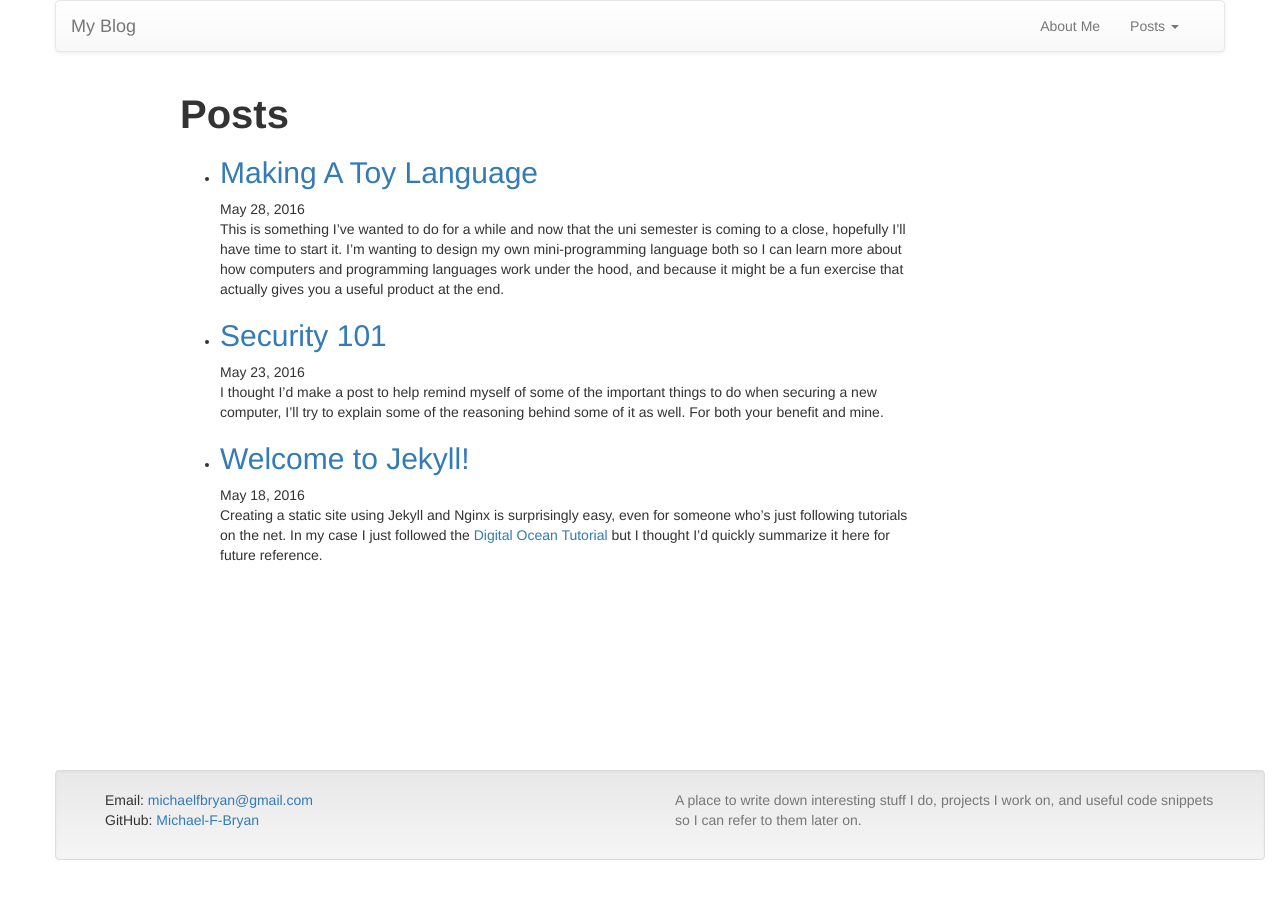
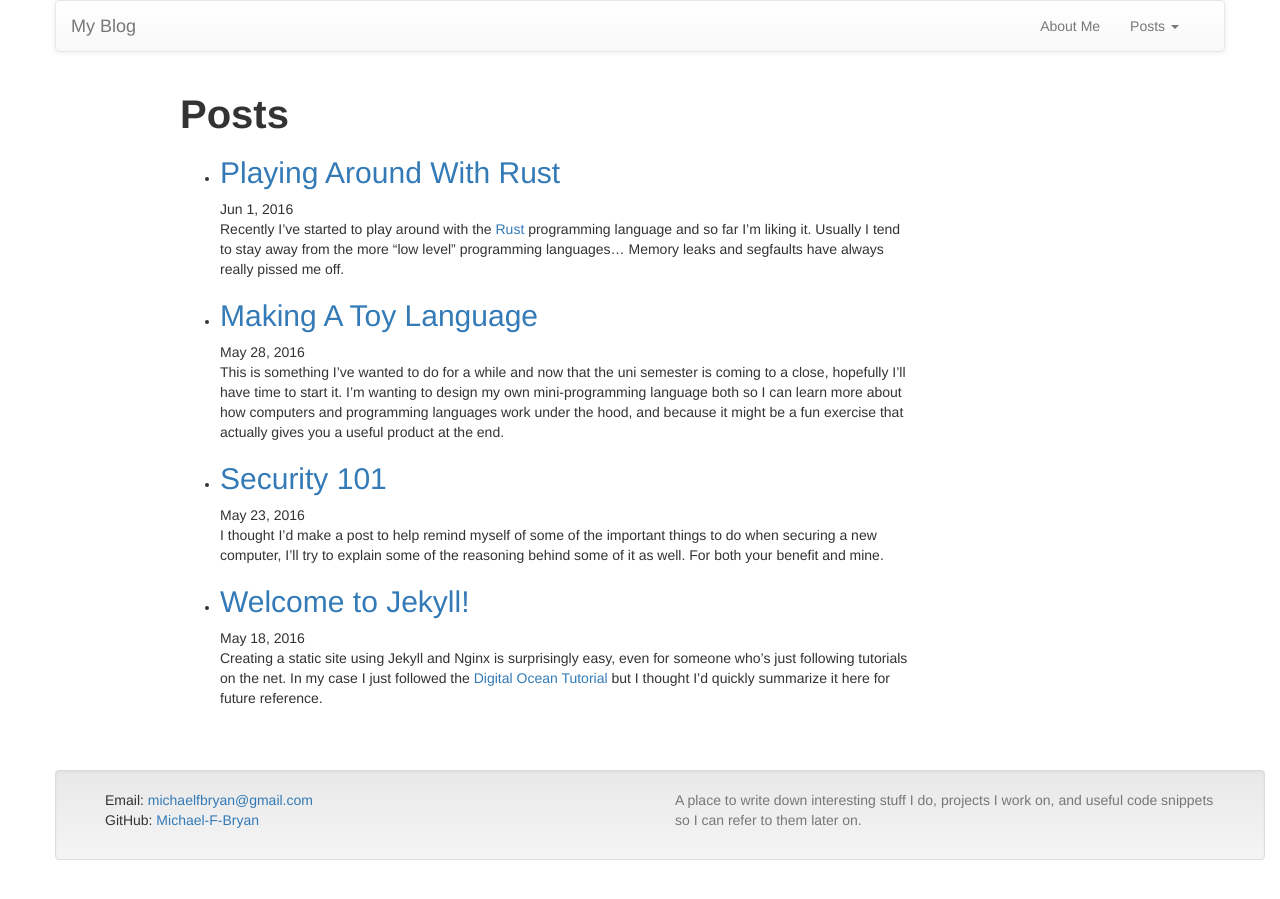
Before and after one commit to Michael-F-Bryan/jekyll-blog, a Jekyll site: the page built from index.html, in a window 1280 px wide. Built offline with Jekyll 4.4.1, drawn with Linux system fonts in a browser that asks for light colours; nearby versions of some CDN libraries; the list of posts is cut into pages by our own code; some of the changed lines change nothing that is shown.

Commit message:
Created a Rust echo server post

```diff
--- /dev/null
+++ b/_posts/2016-06-01-playing-with-rust.md
@@ -0,0 +1,294 @@
+---
+layout: post
+title:  "Playing Around With Rust"
+date:   2016-06-01 12:17 +0800
+tags: rust how-to
+---
+
+Recently I've started to play around with the [Rust][rust] programming
+language and so far I'm liking it. Usually I tend to stay away from the more
+"low level" programming languages... Memory leaks and segfaults have always
+really pissed me off.
+
+Rust is different though, from the ground up it's been designed with safety in
+mind. It's impossible to get into a situation where you're trying to read from
+a null pointer or access memory that doesn't belong to your program. Instead
+the compiler just yells at you.
+
+So for a bit of fun I thought I'd make a simple echo server. This is just a
+program that'll sit on a particular port and then any messages that it recieves
+are just sent back to the client.
+
+Imports
+-------
+
+First we do a bunch of imports. Note that Rust uses the `use` key word here.
+
+{% highlight rust linenos %}
+// Get stuff from the std library
+use std::net::{TcpListener, TcpStream, Ipv4Addr};
+use std::thread;
+use std::str;
+
+// traits
+use std::io::Read;
+use std::io::Write;
+}
+{% endhighlight %}
+
+The first section should be fairly intuitive, I'm just importing the
+TcpListener, TcpStream and Ipv4Addr structs from the std::net module. I'm also
+directly importing the std::thread and std::str modules.
+
+Next I'm importing two `traits`, `std::io::Read` and `std::io::Write`. Think of
+these like interfaces in Java. Anything that uses these traits must implement
+the methods specified by Write and Read. When you import these traits, anything
+that has been specified to use them (in this case the `TcpStream`) struct, will
+automagically be able to use the appropriate methods.
+
+In this case we just want the `read()` and `write()` methods so we can read
+and write to the TCP socket stream that is created every time someone connects
+to our server.
+
+
+Client Handler
+--------------
+
+Because I'm throwing each incoming connection into it's own thread, we need to
+implement a function that will handle this connection. That's up next.
+
+{% highlight rust linenos %}
+/// Create a handler function that will take a TCP socket/stream,
+/// read from it, store the read message in a 512 byte buffer,
+/// then echo it back to the client.
+fn handle_client(mut stream: TcpStream) {
+    // Get the peer's ip and port and print them to the
+    // screen
+    let peer = stream.peer_addr().unwrap();
+    println!("Connection received from {}:{}\n", peer.ip(), peer.port());
+
+    let mut buf = [0; 512]; // Create a buffer for ourselves
+
+    let m = stream.read(&mut buf).unwrap();
+
+    // Turn the message from a byte array to a string and
+    // print it
+    let msg = str::from_utf8(&buf[0..m]).unwrap().trim();
+    println!("Received: {}", &msg);
+
+    // Echo the message back to the client
+    let bytes_sent = stream.write(&msg.as_bytes()).unwrap();
+    println!("{} bytes sent to client", &bytes_sent);
+    println!("");
+}
+{% endhighlight %}
+
+The first thing you see in that code snippet is a bunch of lines all starting
+off with `///`. These are a special type of comment called `doc comments`. They
+are similar to docstrings in python where the language gives you the ability to
+annotate your code so that others (maybe you in 6 months time) are able to find
+out how to use it at a glance, and possibly see some examples of it's use.
+Rust's package manager, `cargo`, can then read through all of your source code
+and turn your doc comments, function signatures, struct definitions and more
+into automatically generated html documentation. Think of it like writing
+documentation without the writing.
+
+The handler is actually fairly simple, but for those who are unfamiliar or new
+to Rust, it's probably pretty intimidating. First we're getting our client's
+address and printing it to the screen, the `.unwrap()` on line 7 is because
+there's the chance that the function might fail, so instead of returning the
+raw result Rust will give us a special `Result`. This result can either be the
+thing we asked for or an error code. In this case we're almost certain that
+the peer exists (they sent us a request after all), so we're assuming we'll
+never get an error and just assigning the result directly to `peer`. Next we
+print our `peer`'s `ip()` and `port()` to the screen.
+
+Next we create a buffer with space for 512 bytes, because almost all requests
+are significantly smaller than 512 bytes this shouldn't be an issue. The
+`stream.read(&mut buf)` call will pass the `stream.read()` function a mutable
+reference to our buffer, then it'll fill the buffer with the first 512 bytes of
+our client's request.
+
+The reason we have to explicitly pass a mutable reference to the
+`stream.read()` function is because of the way Rust ensures memory safety.
+Basically, in order to prevent multiple functions/threads/processes/whatever
+from editing a piece of data, only one caller at a time is given write access.
+The `&mut` bit explicitly passes write access from the `handle_client()`
+function to `stream.read()`. The `let m = stream.read()` bit is because the
+`stream.read()` function will return the number of bytes read. So `m` is an
+integer that tells us how many bytes in our buffer are actually relevant.
+
+Line 16 looks pretty complicated, but really all we're doing is creating a
+UTF-8 string from the first `m` bytes of our buffer, then trimming off any
+whitespace from either end of the message.
+
+Note that on the next line, we need to pass a read-only reference (the `&`)
+to the `println!()` macro. This is because normal passing of variables without
+the `&` will actually pass ownership of a variable to the function. We still
+want to be able to use our `msg`, so instead we give `println!()` a read-only
+copy.
+
+If you've made it this far then chances are that the rest of this function will
+be fairly easy to understand. We're just writing back the recieved message
+(note that we turn it back into bytes with the `msg.as_bytes()`) and then
+printing to the screen the number of bytes sent.
+
+
+Main
+----
+
+Similar to in C, each Rust program will start from the `main()` function. Here
+I am setting up a socket server, then for each client that connects, I'm
+checking whether the connection was successful `Ok(stream)`, or an error,
+`Err(e)`. If there was an error then we simply log it and then continue,
+however if everything is fine then we spawn a new thread and running the
+handler.
+
+{% highlight rust %}
+fn main() {
+    let host = Ipv4Addr::new(127, 0, 0, 1);
+    let port = 8080;
+
+    let  listener =  TcpListener::bind((host, port)).unwrap();
+
+    println!("Echo server listening on {}:{}", &host, &port);
+
+    for stream in listener.incoming() {
+        match stream {
+            Err(e) => {
+                println!("Error connecting: {}", &e);
+            },
+            Ok(stream) => {
+                thread::spawn(move || handle_client(stream));
+            },
+        };
+    };
+}
+{% endhighlight %}
+
+Something to note is the curious `move || handle_client(stream)` bit. What
+we're actually doing is creating a closure (sometimes called an anonymous or,
+lambda function in other languages) with the double pipes (`||`) and passing
+that to the spawned thread. The `move` statement will effectively make a copy
+of the closure's stack frame so that even if the parent function (in this
+case `main()`) were to return, the closure wouldn't be trying to access
+pointers to things that don't exist any more.
+
+It's a fairly intricate topic and requires understanding how the stack works
+under the hood, as well as how stack frames work in general and what happens to
+them when a function exits. But you can just think of the `move` as "detaching"
+the thread from the function that called it. Allowing our lambda function to
+stay valid.
+
+
+A Note On `.unwrap()`
+---------------------
+
+Instead of using Exceptions and try/catch blocks like Java and Python do,
+success or failure of a function is usually reported through what is returned.
+The `.unwraps()` method will "unwrap" the return value of a function into
+either the requested item (e.g. a byte stream containing a request from a
+client) or some sort of error thing, usually `Err(e)`.
+
+If you want to check for errors, you'll usually employ a `match` block (like
+C's `switch` statement).
+
+{% highlight rust %}
+let f = File::new("blah.txt");
+
+match f.unwrap() {
+    Ok(file_handle) => let f = file_handle,
+    Err(e) => println!("Got an error: {}", e),
+}
+{% endhighlight %}
+
+This is usually merged into one expression with a `let match`:
+
+
+{% highlight rust %}
+let f = match File::new("blah.txt").unwrap() {
+    Ok(file_handle) => file_handler,
+    Err(e) => println!("Got an error: {}", e),
+}
+{% endhighlight %}
+
+ Note that the bit between the arrow (`=>`) and the comma is an expression and
+ that in Rust, the return value of a series of expressions is the value of the
+ last expression.
+
+ i.e.
+
+{% highlight rust %}
+let x = {
+    foo();
+    bar();
+    baz()
+}
+
+// x == baz()
+{% endhighlight %}
+
+
+Source Code
+-----------
+
+And of course, here's the source code for the entire thing.
+
+{% highlight rust linenos %}
+// Imports
+use std::net::{TcpListener, TcpStream, Ipv4Addr};
+use std::thread;
+use std::str;
+
+// traits
+use std::io::Read;
+use std::io::Write;
+
+
+/// Create a handler function that will take a TCP socket/stream,
+/// read from it, store the read message in a 512 byte buffer,
+/// then echo it back to the client.
+fn handle_client(mut stream: TcpStream) {
+    // Get the peer's ip and port and print them to the
+    // screen
+    let peer = stream.peer_addr().unwrap();
+    println!("Connection received from {}:{}\n", peer.ip(), peer.port());
+
+    let mut buf = [0; 512]; // Create a buffer for ourselves
+
+    let m = stream.read(&mut buf).unwrap();
+
+    // Turn the message from a byte array to a string and
+    // print it
+    let msg = str::from_utf8(&buf[0..m]).unwrap().trim();
+    println!("Received: {}", &msg);
+
+    // Echo the message back to the client
+    let bytes_sent = stream.write(&msg.as_bytes()).unwrap();
+    println!("{} bytes sent to client", &bytes_sent);
+    println!("");
+}
+
+fn main() {
+    let host = Ipv4Addr::new(127, 0, 0, 1);
+    let port = 8080;
+
+    let  listener =  TcpListener::bind((host, port)).unwrap();
+
+    println!("Echo server listening on {}:{}", &host, &port);
+
+    for stream in listener.incoming() {
+        match stream {
+            Err(e) => {
+                println!("Error connecting: {}", &e);
+            },
+            Ok(stream) => {
+                thread::spawn(move || handle_client(stream));
+            },
+        };
+    };
+}
+{% endhighlight %}
+
+
+[rust]: https://www.rust-lang.org/
```
Also changed, not shown: _posts/2016-05-29-toy-language.md (+2 -2 lines).
